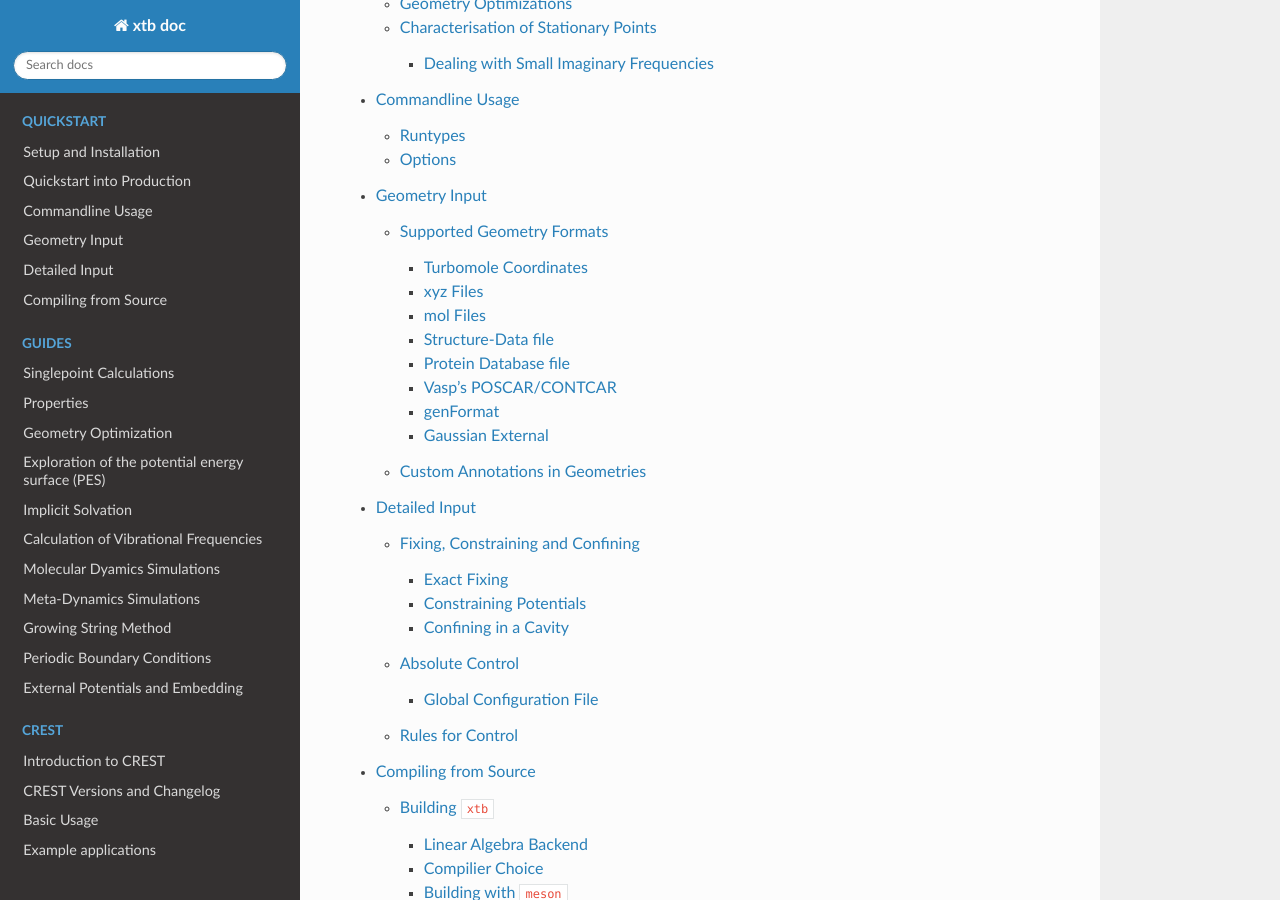
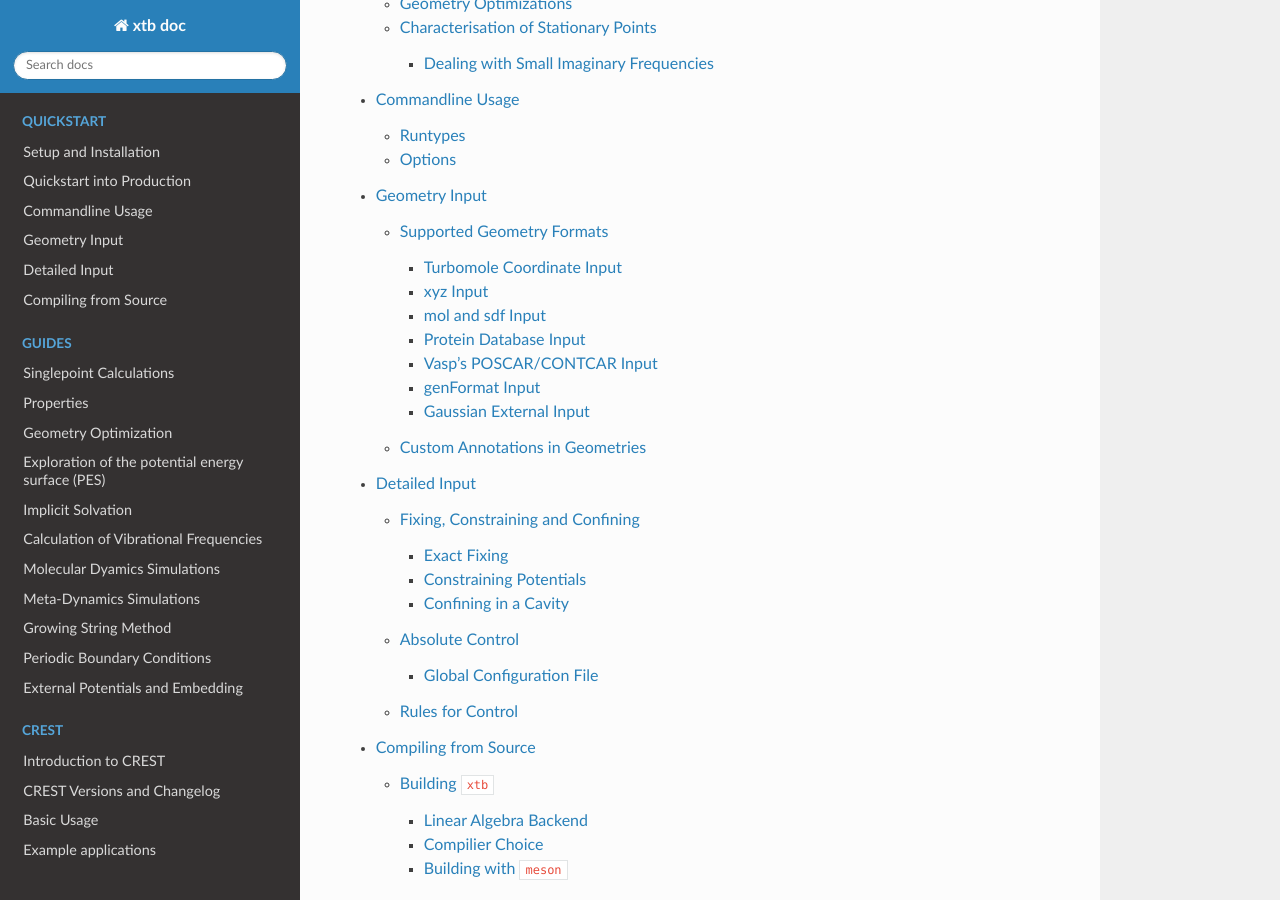
Before and after one commit to grimme-lab/xtb_docs, a Sphinx documentation site: the page built from source/contents.rst, in a window 1280 px wide and 900 px high, scrolled down 1058 px. Built offline with Sphinx 7.4.7 and the Read the Docs theme 2.0.0, drawn with Linux system fonts in a browser that asks for light colours; some of the changed lines change nothing that is shown.

Commit message:
document more input formats

```diff
--- a/source/geometry.rst
+++ b/source/geometry.rst
@@ -26,8 +26,8 @@
 
 .. note:: The default format is always Turbomole.
 
-Turbomole Coordinates
----------------------
+Turbomole Coordinate Input
+--------------------------
 
 The default input format is the Turbomole coordinate file as a ``$coord`` data
 group.
@@ -60,26 +60,87 @@
     5.798338236 5.798338236 5.798338236 60. 60. 60.
    $end
 
-xyz Files
+xyz Input
 ---------
 
-mol Files
----------
+mol and sdf Input
+-----------------
 
-Structure-Data file
--------------------
+The mol and sdf format of the `ct-file`_ formats are partly supported in ``xtb``.
+Some limitations apply to those input formats are applied to those formats to
+make them play nicely together with QM nature of the xTB methods.
+This means not any mol or sdf input will be accepted as geometry input.
 
-Protein Database file
----------------------
+.. _ct-file: http://c4.cabrillo.edu/404/ctfile.pdf
 
-Vasp's POSCAR/CONTCAR
----------------------
+A valid sdf input is given for the water molecule with
 
-genFormat
----------
+.. code-code:: text
+   :caption: h2o.sdf
 
-Gaussian External
------------------
+   Water
+     xtb     11041909383D
+   Comment line
+     3  2  0     0  0            999 V2000
+      -0.2191   -0.3098    0.0000  O  0  0  0  0  0  0  0  0  0  0  0  0
+       0.7400   -0.2909   -0.0000  H  0  0  0  0  0  0  0  0  0  0  0  0
+      -0.5210    0.6007    0.0000  H  0  0  0  0  0  0  0  0  0  0  0  0
+     1  2  1  0  0  0  0
+     1  3  1  0  0  0  0
+   M  END
+   > <Formula>
+   H2 O
+
+   > <Mw>
+   18.01528
+
+   > <SMILES>
+   O([H])[H]
+
+   > <CSID>
+   937
+
+   $$$$
+
+The input reader is strict in differentiating mol and sdf input, mol input with
+the sdf extension will be rejected by the reader. The topology and the sdf
+key-value pairs will be preserved and printed again in the final optimizated
+geometry.
+
+Multiple entries in an sdf input will be ignored by the reader.
+
+Protein Database Input
+----------------------
+
+The input reader supports parts of the `pdb-format`_ for reading single PDB
+file. Minimal sanity checks on the PDB input will be performed, *i.e.* the
+reader will outright reject any geometry without hydrogen atoms.
+
+.. _pdb-format: http://www.wwpdb.org/documentation/file-format-content/format33/v3.3.html
+
+Vasp's POSCAR/CONTCAR Input
+---------------------------
+
+For periodic input Vasp's POSCAR / CONTCAR input files are supported, for more
+information on the format visit the `vasp-wiki`_.
+
+.. _vasp-wiki: https://www.vasp.at/wiki/index.php/POSCAR
+
+genFormat Input
+---------------
+
+The DFTB+ `genFormat`_ is supported for molecular and 3D periodic systems.
+
+.. _genFormat: http://www.dftbplus.org/fileadmin/DFTBPLUS/public/dftbplus/latest/manual.pdf
+
+Gaussian External Input
+-----------------------
+
+The `Gaussian`_ external format is supported to use ``xtb`` with the Gaussian
+program. A thin wrapper around the ``xtb`` binary is required to convert the
+external call to a valid ``xtb`` program call.
+
+.. _Gaussian: https://gaussian.com/external/
 
 Custom Annotations in Geometries
 ================================
```
Also changed, not shown: source/sp.rst (line endings or trailing spaces).
